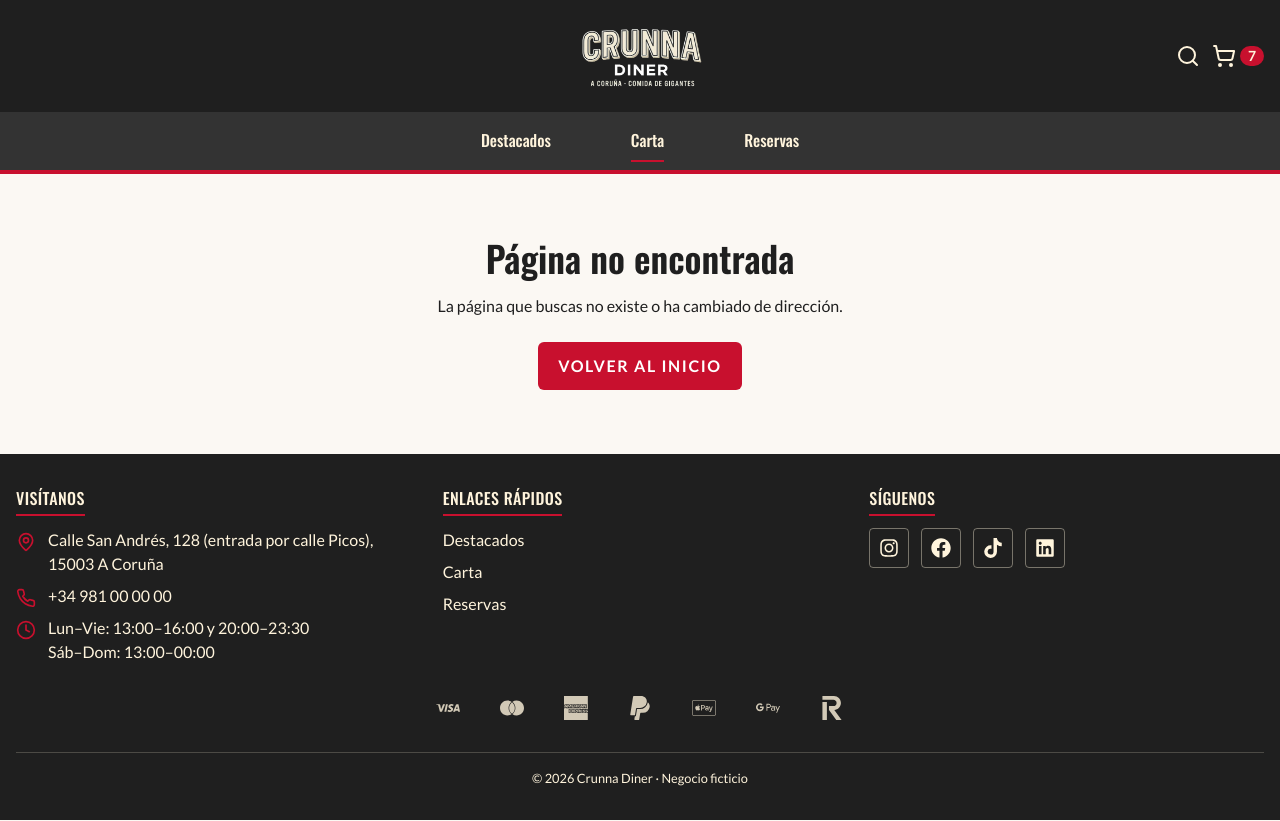
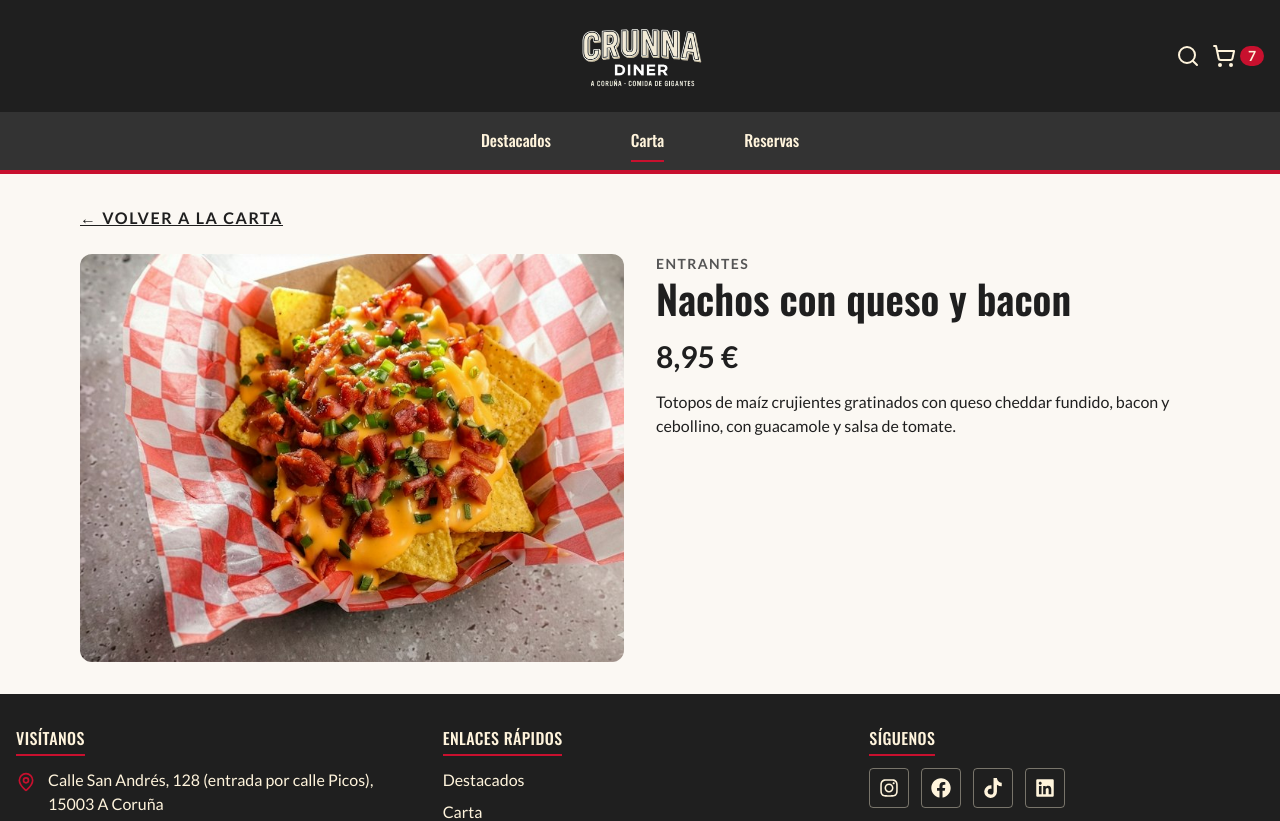
Before and after one commit to diaz827/RestauranteOnline, a React (Vite) app in the folder restauranteOnline/: page /carta/1 in a window 1280 px wide. Shown: the top 821 px of the page. Built offline with nearby package versions, Linux system fonts and the light colour scheme.

Commit message:
Crear la página de detalle del plato
- Añadir la ruta /carta/:id y leer el id con useParams

- Mostrar foto, categoría, nombre, precio con oferta y descripción

- Mostrar el aviso Este plato no existe si el id no es válido

- Añadir el enlace para volver a la carta

```diff
--- a/restauranteOnline/src/App.tsx
+++ b/restauranteOnline/src/App.tsx
@@ -3,6 +3,7 @@ import Layout from './components/Layout'
 import HomePage from './pages/HomePage'
 import NotFoundPage from './pages/NotFoundPage'
 import CartaPage from './pages/CartaPage'
+import ProductDetailPage from './pages/ProductDetailPage'
 
 function App() {
   return (
@@ -10,6 +11,7 @@ function App() {
       <Route element={<Layout />}>
         <Route index element={<HomePage />} />
         <Route path="carta" element={<CartaPage />} />
+        <Route path="carta/:id" element={<ProductDetailPage />} />
         <Route path="*" element={<NotFoundPage />} />
       </Route>
     </Routes>
--- /dev/null
+++ b/restauranteOnline/src/pages/ProductDetailPage.tsx
@@ -0,0 +1,63 @@
+import { Link, useParams } from 'react-router'
+import { platos } from '../data/platos'
+import { formatearPrecio } from '../utils/formatearPrecio'
+import { imagenPlato } from '../utils/imagenPlato'
+
+export default function ProductDetailPage() {
+  const { id } = useParams()
+  const plato = platos.find((p) => p.id === Number(id))
+
+  if (plato === undefined) {
+    return (
+      <main className="mx-auto max-w-6xl px-4 py-12 text-center">
+        <h1 className="mb-4 font-titulos text-3xl font-semibold">Este plato no existe</h1>
+        <p className="mb-6">Puede que el enlace esté mal escrito o que el plato ya no esté en la carta.</p>
+        <Link
+          to="/carta"
+          className="inline-block rounded-md bg-negro px-5 py-3 font-bold text-white"
+        >
+          Volver a la carta
+        </Link>
+      </main>
+    )
+  }
+
+  return (
+    <main className="mx-auto max-w-6xl px-4 py-8">
+      <Link to="/carta" className="mb-6 inline-block font-bold tracking-widest uppercase underline">
+        ← Volver a la carta
+      </Link>
+
+      <article className="grid gap-8 md:grid-cols-2">
+        <img
+          src={imagenPlato(plato.imagen)}
+          alt={plato.nombre}
+          className="aspect-4/3 w-full rounded-xl object-cover"
+        />
+
+        <section className="flex flex-col gap-4">
+          <hgroup>
+            <p className="text-sm font-bold tracking-widest text-gris uppercase">
+              {plato.categoria}
+            </p>
+            <h1 className="font-titulos text-3xl font-semibold md:text-[40px]">{plato.nombre}</h1>
+          </hgroup>
+
+          <p className="flex flex-wrap items-center gap-3">
+            {plato.precioOferta !== null && <s className="text-gris">{formatearPrecio(plato.precio)}</s>}
+            <span className="text-3xl font-bold">
+              {formatearPrecio(plato.precioOferta ?? plato.precio)}
+            </span>
+            {plato.precioOferta !== null && (
+              <span className="rounded bg-negro px-2 py-1 text-xs font-bold tracking-widest text-white">
+                OFERTA
+              </span>
+            )}
+          </p>
+
+          <p>{plato.descripcion}</p>
+        </section>
+      </article>
+    </main>
+  )
+}
```
